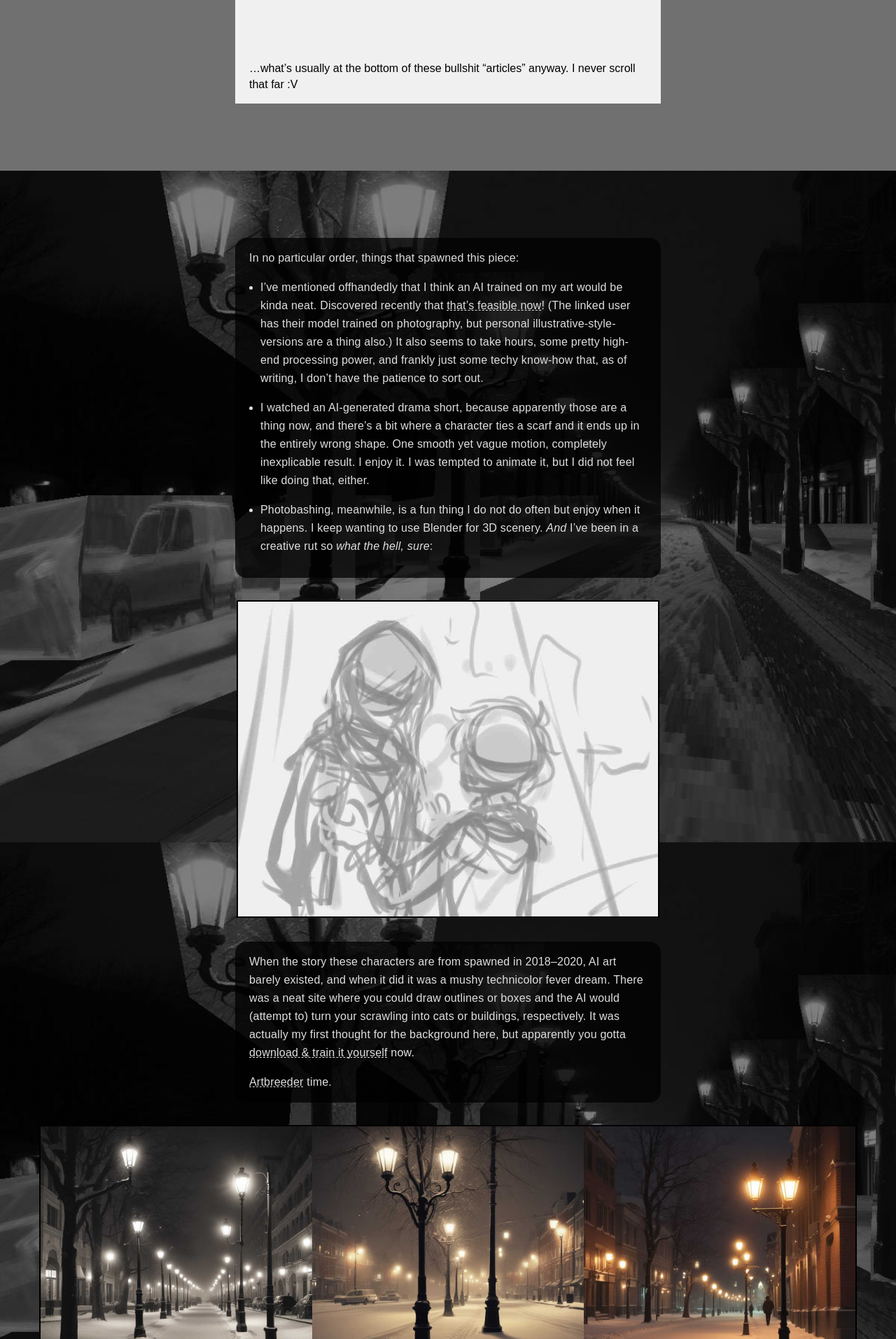
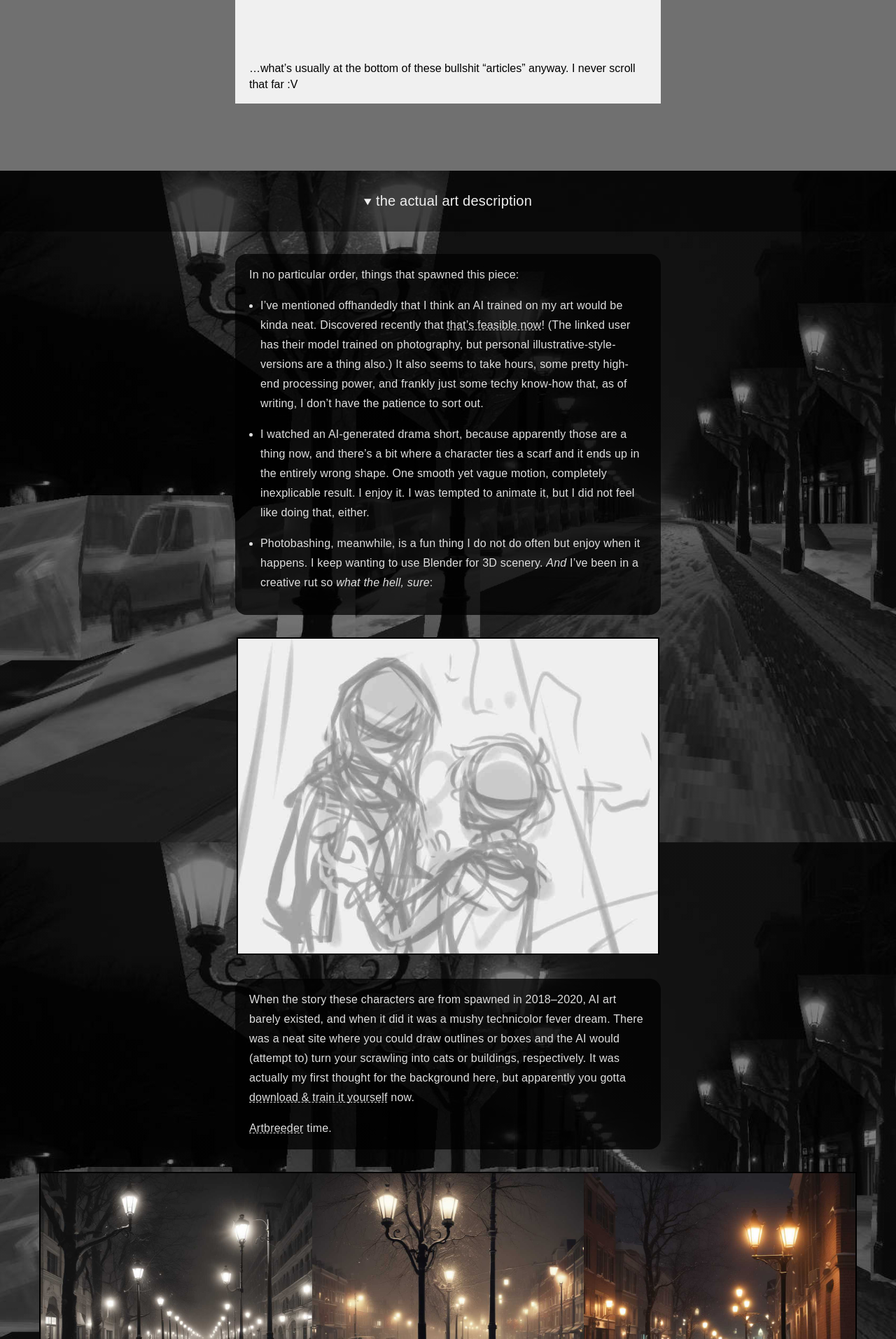
Before and after one commit to a-flyleaf/art-2026, a Jekyll site: the page built from _art/09-20_kc-ai.html, in a window 1280 px wide. Shown: the part 2331-4245 px from the top of the page at 70% size. Built offline with Jekyll 4.4.1, drawn with Linux system fonts in a browser that asks for light colours; some of the changed text lies outside the part shown.

Commit message:
art/kc-ai: put it in a dropdown

```diff
--- a/_art/09-20_kc-ai.html
+++ b/_art/09-20_kc-ai.html
@@ -25,27 +25,31 @@ css: "
 	#img img{max-height:100vh;} #fa #img{border:0 !important;} #img:hover,#img:focus,#img active{opacity:.75;}
 
 	#desc{padding-top:2em;}
-	h2{font-size:1.5em; font-weight:normal; line-height:1.25; margin-top:2em;} h2+p,h2+ul{margin-top:.5em !important;}
+	h3{font-size:1.5em; font-weight:normal; line-height:1.25; margin-top:2em;} h3+p,h3+ul{margin-top:.5em !important;}
 
 	#toc{display:inline-block; border:1px solid; padding:1em;}
 	#toc big{font-size:1.15em;} #toc ol{margin:0 0 0 1em !important;}
 	li img{padding-top:.25em;} li ul{margin-top:-.25em !important;}
 	li small::after{content:' &lt;/figcaption&gt;'; padding-left:.25em;}
 
-	h2:nth-of-type(n+2)::before{content:'advertisement'; text-transform:uppercase; border-top:2px solid; display:block; font-size:.35em; text-align:center; max-width:50%; margin:0 auto 3.5em; opacity:.25; letter-spacing:0.125em;}
+	h3:nth-of-type(n+2)::before{content:'advertisement'; text-transform:uppercase; border-top:2px solid; display:block; font-size:.35em; text-align:center; max-width:50%; margin:0 auto 3.5em; opacity:.25; letter-spacing:0.125em;}
 
-	#bg{background:#000; background:url(./assets/art/kc-ai_wip4.jpg); background-size:cover; background-position:center; background-attachment:fixed; margin-top:6em;}
-	#fade{background:linear-gradient(to top,#000 0,rgba(0,0,0,.5) 5em); padding:5em 1em 1em; border-bottom:1px solid #404040;}
+	#bg{background:#000; background:url(./assets/art/kc-ai_wip4.jpg); background-size:cover; background-position:center; background-attachment:fixed; margin-top:6em; letter-spacing:0.0125em;}
+	#bg ::selection{background:#404040; color:#9f9f9f; background:rgba(255,255,255,.125);}
+	summary{background:#000; background:rgba(0,0,0,.75); color:#efefef; text-align:center; padding:2em 0;}
+	h2{display:inline; font-weight:normal; font-size:1.25em;}
+	#fade{background:linear-gradient(to top,#000 0,rgba(0,0,0,.5) 5em); padding:1em;}
+	#bg .dark,#bg .box{background:#202020; color:#dfdfdf; background:rgba(0,0,0,.75);}
+	#bg .box{border-radius:1rem;}
+	#bg .box p,#bg ul{line-height:1.75 !important;}
+	#bg li{margin:1em 0;}
 	.thin img{max-width:600px;}
 	#fa .fg{border:2px solid;}
 		#fa .fg:hover,#fa .fg:focus,#fa .fg:active{background:#000; opacity:1; border-style:dashed; color:#808080;}
 		#fa .fg:hover img,#fa .fg:focus img,#fa .fg:active img{opacity:.75;}
+	#bg figcaption{margin-top:-.25em; padding:1em; color:#bfbfbf !important; background:rgba(0,0,0,.5);}
 
-	#bg .dark,#bg .box{background:#202020; color:#dfdfdf; background:rgba(0,0,0,.75); letter-spacing:0.0125em;}
-	#bg .box{border-radius:1rem;} #bg p,#bg ul{line-height:1.625 !important;}
-	#bg .box ::selection,#bg .dark ::selection{background:#404040; color:#9f9f9f; background:rgba(255,255,255,.125);}
-	#bg li{margin:1em 0;}
-	#bg figcaption{margin-top:-.25em; padding:1em; color:#bfbfbf !important; background:rgba(0,0,0,.5);}
+	footer{border-top:1px solid #404040;}
 "
 ---
 <div class="wrap"><div class="box" markdown="1">
@@ -54,10 +58,10 @@ Are you an artist who likes to be cheeky in third person? Not to worry. In this
 <div id="toc" markdown="1">
 <big>Table of Contents</big>
 1. [More of this nonsense](#why)
-2. [The actual art description](#desc)
+2. [The actual art description](#bg)
 </div>
 
-<h2 id="why">1. Why different forms of non-representational art fascinate the author</h2>
+<h3 id="why">1. Why different forms of non-representational art fascinate the author</h3>
 It may surprise you to learn that the writer, who used fractal art in the first forum signature they can remember making, enjoys **non-representational art** and **meta-commentary**. They like to think they're clever. ✨👍
 
 Here are a few examples of how **art abstraction has been personally relevant**:
@@ -67,16 +71,16 @@ Here are a few examples of how **art abstraction has been personally relevant**:
 - People also said the same thing about photography. **It's [just pushing a button](https://en.wikipedia.org/wiki/Photography#Techniques), right?** 📸
 - And don't get them started about **Surrealism** and the **[Dada](https://en.wikipedia.org/wiki/Dada) movement**! 🎨
 
-## 2. How the author's fascination with different forms of abstract art shapes their opinions on AI quote-unquote "art"
+### 2. How the author's fascination with different forms of abstract art shapes their opinions on AI quote-unquote "art"
 - It's art.
 
-## 3. Why the author isn't convinced by moralistic arguments about art requiring effort or a "soul" to qualify as art
+### 3. Why the author isn't convinced by moralistic arguments about art requiring effort or a "soul" to qualify as art
 - Are you a Puritan? 🤨
 - People have always been lazy, intellectually dishonest, and keen to undervalue art as a profession. It's easier now. That's a **separate conversation**. 👉
 - <img src="{%include url.html%}/assets/tumblr_779f8c2e733967d576c3a086d31bb173_11e0793b_1280.jpg" alt="red photomanipulation with text in the style of magazine clippings, with words and letters snipped from screenshots. It reads as follows: “DO NOT repost don’t reference do not take inspiration I want fame without its impliCAtions Worship at my Temple (they cannot be made by anyone.) (permission Permission) (? Ask first) (Reblogs > likes!) (do not steal (duh)) look but don’t touch Please do not use my art as a pfp banner oR permaNent meMory See me TraNsient behINd glass (please do not) don’t trace my work (scrapers harming victims) (YOU repost my art. legal action.) (You [illegible] draw / write about / RP with [illegible] however please [illegible] these guidelines) wHaT I Make Does not MaTter unLess the world knows it’s minE! (considerate of my work)”. Some letters are snipped from the memefied text “You Wouldn’t Steal a Car,” from a PSA about piracy.">
 	- <small>(credit to whoever made this 😇)</small><!--<https://theothin.tumblr.com/post/826291611013136384/credit-to-whoever-made-this>-->
 
-## 4. Top three reasons to skim over this text?
+### 4. Top three reasons to skim over this text?
 - It should have been a **blog post**. 📝
 - It's **not about** this specific drawing. 😕
 - It's a **flagrant soapbox** because the writer is half-convinced they'll get **burned at the stake** for saying the computer pictures are cool sometimes, and they get **irrationally defensive** about it. 🔥
@@ -84,7 +88,8 @@ Here are a few examples of how **art abstraction has been personally relevant**:
 <br><br><br>...what's usually at the bottom of these bullshit "articles" anyway. I never scroll that far :V
 </div></div>
 
-<div id="bg"><div id="fade">
+<details id="bg" OPEN><summary><h2>the actual art description</h2></summary>
+<div id="fade">
 <div class="wrap"><div class="box dark" markdown="1">
 In no particular order, things that spawned this piece:
 - I've mentioned offhandedly that I think an AI trained on my art would be kinda neat. Discovered recently that [that's feasible now](https://thistrolldoesnotexist.tumblr.com/post/806592193889468416/im-a-digital-artist-first)! (The linked user has their model trained on photography, but personal illustrative-style-versions are a thing also.) It also seems to take hours, some pretty high-end processing power, and frankly just some techy know-how that, as of writing, I don't have the patience to sort out.
@@ -101,14 +106,14 @@ When the story these characters are from spawned in 2018--2020, AI art barely ex
 </div></div>
 
 <figure><a href="{%include url.html%}/assets/art/kc-ai_wip2.jpg" class="fg"><img src="{%include url.html%}/assets/art/kc-ai_wip2.jpg" alt="various AI-generated lampposts on a winter street"></a>
-<figcaption class="dark"><div class="wrap">
+<figcaption class="dark"><div class="wrap" markdown="1">
 Please take a moment to appreciate, in high mostly-not-crunchy definition, the fucked up and evil: lamppost-trees! car-bikes! streetmush! and like a billion other bizarro-world details that I've gotten used to seeing already.
 </div></figcaption></figure>
 
 <figure><a href="{%include url.html%}/assets/art/kc-ai_wip3.jpg" class="fg"><img src="{%include url.html%}/assets/art/kc-ai_wip3.jpg" alt="various snippets of the AI-generated images, applied to planes in a Blender 3D scene"></a></figure>
 
 <figure><a href="{%include url.html%}/assets/art/kc-ai_wip4.jpg" class="fg"><img src="{%include url.html%}/assets/art/kc-ai_wip4.jpg" alt="the 3D background, on its own"></a>
-<figcaption class="dark"><div class="wrap">
+<figcaption class="dark"><div class="wrap" markdown="1">
 Array modifier my beloved. Most of these ~details got lost in the subsequent overlay-smushing, so here's the horrible car conga line in full high definition.
 </div></figcaption></figure>
 
@@ -122,4 +127,4 @@ Array modifier my beloved. Most of these ~details got lost in the subsequent ove
 <div class="wrap"><div class="box dark" markdown="1">
 A slightly ??annoying? ironic??? thing, about trying to mimic old AI tells in a lined drawing is that it just. ends up looking like a mistake. *Oh well.* Kicked the art inertia to the curb today, #hashtagThat'sWhatMatters
 </div></div>
-</div><!--/#fade--></div><!--/#bg-->
+</div><!--/#fade--></details><!--/#bg-->
```
